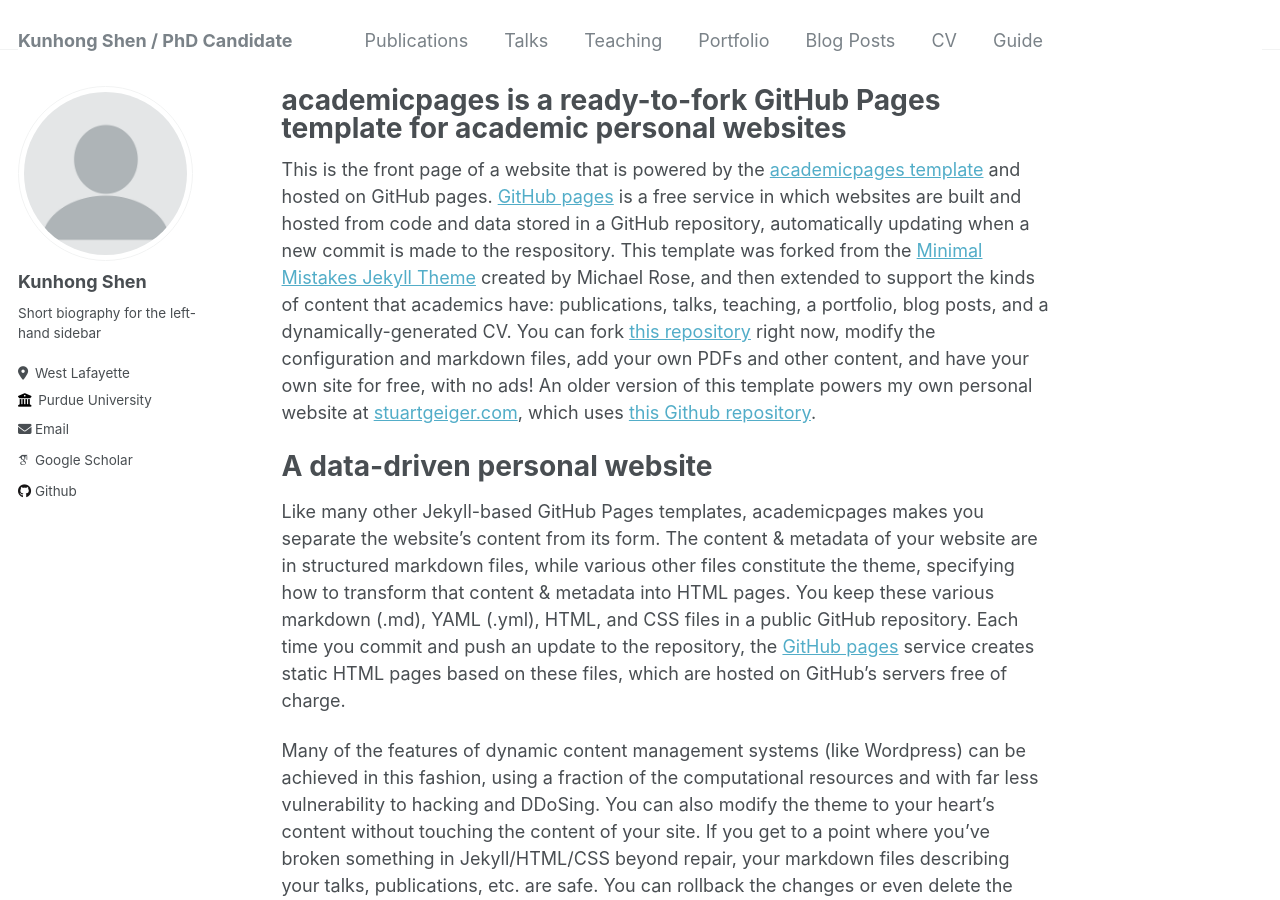
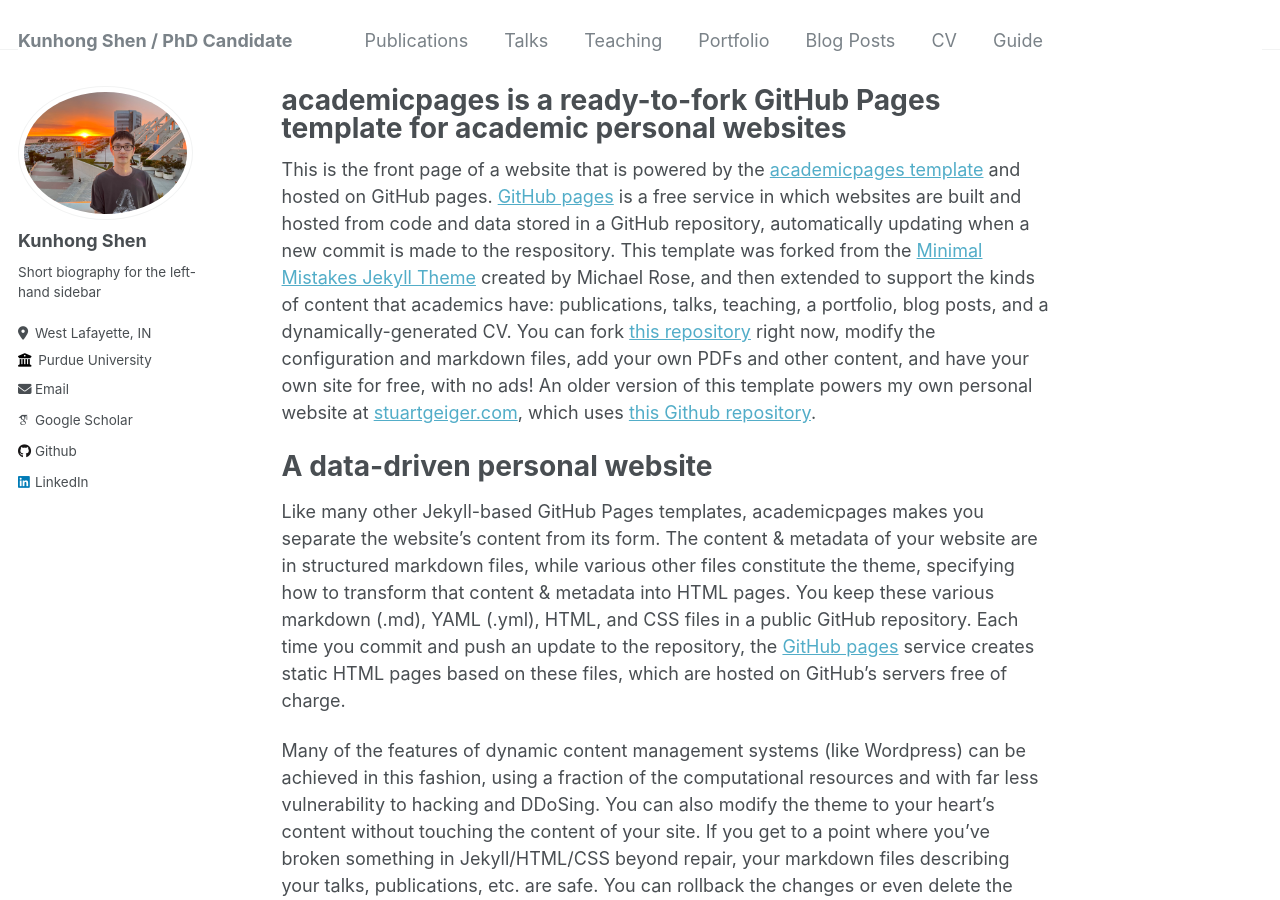
Before and after one commit to KHShen/khshen.github.io, a Jekyll site: the page built from _pages/about.md, in a window 1280 px wide and 900 px high. Built offline with Jekyll 4.4.1, drawn with Linux system fonts in a browser that asks for light colours; some web fonts are replaced.

Commit message:
Update _config.yml

```diff
--- a/_config.yml
+++ b/_config.yml
@@ -21,11 +21,11 @@ repository               : # "academicpages/academicpages.github.io"
 #               Additional customization can be done by editing /_includes/author-profile.html
 author:
   # Biographic information
-  avatar           : "profile.png"
+  avatar           : "my_portrait.jpeg"
   name             : "Kunhong Shen"
   pronouns         : # example: "he/his"
   bio              : "Short biography for the left-hand sidebar"
-  location         : "West Lafayette"
+  location         : "West Lafayette, IN"
   employer         : "Purdue University"
   uri              : # URL
   email            : "shen503@purdue.edu"
@@ -56,7 +56,7 @@ author:
   keybase          : # Username
   instagram        : # Username
   lastfm           : # Username
-  linkedin         : # Username
+  linkedin         : "kunhong-shen-255b26218"
   mastodon         : # URL
   medium           : # URL
   pinterest        : # Username
```
